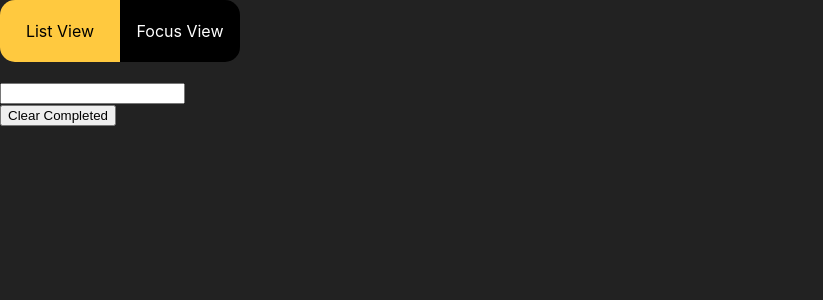
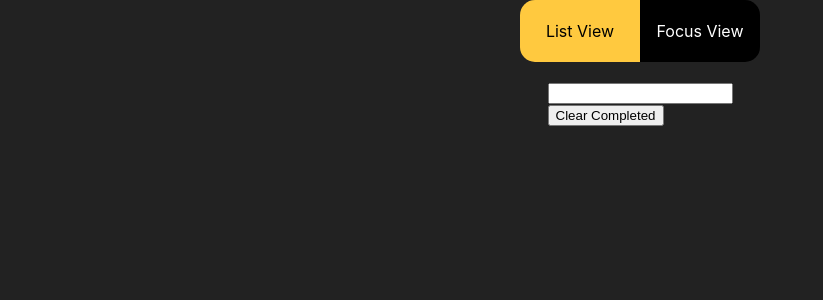
Before and after one commit to FrancoTr/react-ts-midtodolist, a React (Create React App) app: page / in a window 1280 px wide. Shown: the top 300 px of the page, without its empty margins (0-823 px from the left). Built offline with nearby package versions, Linux system fonts and the light colour scheme.

Commit message:
Add layout styled component

```diff
--- a/src/App.tsx
+++ b/src/App.tsx
@@ -7,6 +7,12 @@ import useLocalStorage from "./hooks/use-local-storage";
 import TaskContext from "./contexts/task-store";
 import styled from "styled-components";
 import { colors, GlobalStyle } from "./styles";
+
+const Layout = styled.div`
+  align-items: center;
+  display: flex;
+  flex-direction: column;
+`;
 
 const Nav = styled.nav`
   display: flex;
@@ -46,6 +52,7 @@ function App() {
       <GlobalStyle />
       <BrowserRouter>
         <TaskContext.Provider value={[tasks, setTasks]}>
+          <Layout>
             <Nav>
               <TabButton to='/' className={({ isActive }) => (isActive ? "active" : "")}>
                 List View
@@ -59,6 +66,7 @@ function App() {
               <Route path='/' element={<ListScreen />} />
               <Route path='/focus' element={<FocusScreen />} />
             </Routes>
+          </Layout>
         </TaskContext.Provider>
       </BrowserRouter>
     </>
--- a/src/styles.ts
+++ b/src/styles.ts
@@ -7,4 +7,5 @@ export const colors = {
 export const GlobalStyle = createGlobalStyle`
 body{
     background: #222;
+    color: #fff;
 }`;
```
Lines whose indentation alone changed are shown as unchanged.
